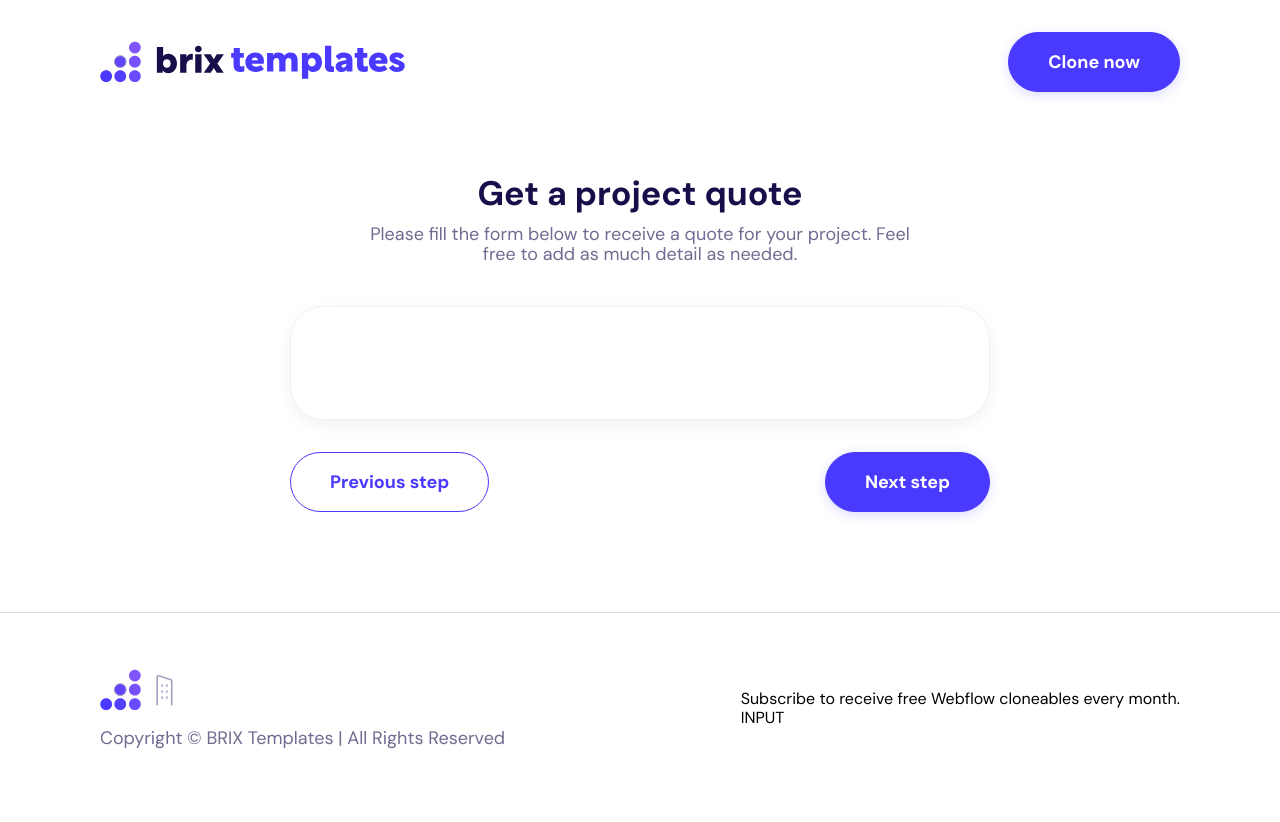
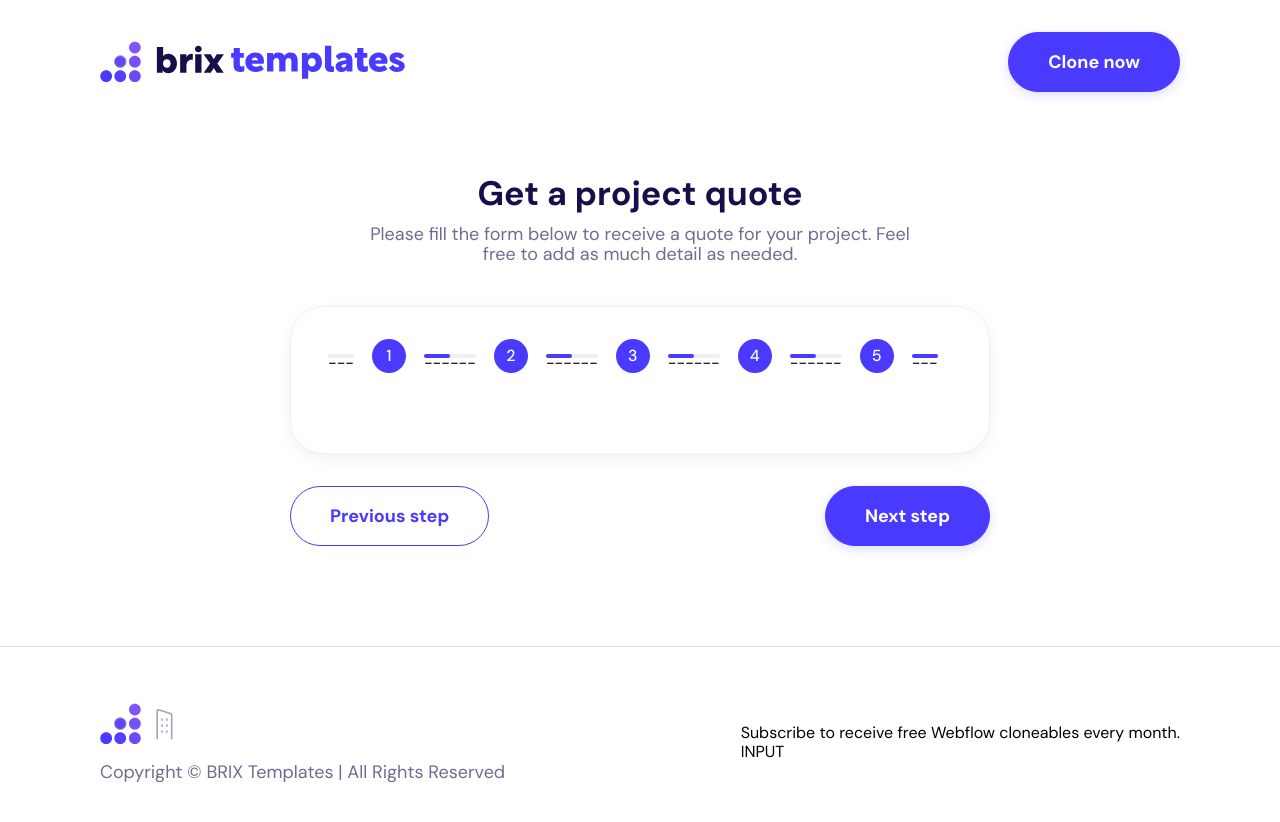
Before and after one commit to Vladislav-Chistyakov/Multi-step-Form, a Vue app: page / in a window 1280 px wide. Shown: the top 822 px of the page. Built offline with nearby package versions, Linux system fonts and the light colour scheme.

Commit message:
Сделал набросок для пошаговой формы

```diff
--- a/src/components/main/StepByStepForm/index.vue
+++ b/src/components/main/StepByStepForm/index.vue
@@ -18,7 +18,53 @@ export default {
     </p>
     <form class="steps-block__form">
       <div class="steps-block__card">
-
+        <ul class="steps-block__list-steps">
+          <li class="steps-block__item-step item-step">
+            <div class="item-step__back-line">
+              <div class="item-step__back-center-line">---</div>
+            </div>
+            <span class="item-step__num-step">1</span>
+            <div class="item-step__next-line">
+              <div class="item-step__next-center-line">---</div>
+            </div>
+          </li>
+          <li class="steps-block__item-step item-step">
+            <div class="item-step__back-line">
+              <div class="item-step__back-center-line">---</div>
+            </div>
+            <span class="item-step__num-step">2</span>
+            <div class="item-step__next-line">
+              <div class="item-step__next-center-line">---</div>
+            </div>
+          </li>
+          <li class="steps-block__item-step item-step">
+            <div class="item-step__back-line">
+              <div class="item-step__back-center-line">---</div>
+            </div>
+            <span class="item-step__num-step">3</span>
+            <div class="item-step__next-line">
+              <div class="item-step__next-center-line">---</div>
+            </div>
+          </li>
+          <li class="steps-block__item-step item-step">
+            <div class="item-step__back-line">
+              <div class="item-step__back-center-line">---</div>
+            </div>
+            <span class="item-step__num-step">4</span>
+            <div class="item-step__next-line">
+              <div class="item-step__next-center-line">---</div>
+            </div>
+          </li>
+          <li class="steps-block__item-step item-step">
+            <div class="item-step__back-line">
+              <div class="item-step__back-center-line">---</div>
+            </div>
+            <span class="item-step__num-step">5</span>
+            <div class="item-step__next-line">
+              <div class="item-step__next-center-line">---</div>
+            </div>
+          </li>
+        </ul>
       </div>
       <div class="steps-block__block-buttons">
         <UIButton type="button"
@@ -84,4 +130,65 @@ export default {
   background: white;
   box-shadow: none;
 }
+
+.steps-block__list-steps {
+  display: flex;
+  flex-direction: row;
+  flex-wrap: wrap;
+}
+
+.steps-block__item-step {
+  display: flex;
+  flex-direction: row;
+  align-items: center;
+}
+
+.item-step {
+
+}
+
+
+.item-step__num-step {
+  background-color: #4A3AFF;
+  color: white;
+  border-radius: 100%;
+  height: 34px;
+  width: 34px;
+  display: flex;
+  justify-content: center;
+  align-items: center;
+
+  font-size: 16px;
+  font-weight: 500;
+  line-height: 18px;
+}
+
+.item-step__back-line {
+  margin-right: 18px;
+  height: 4px;
+  background: #EFF0F6;
+  border-radius: 0 10px 10px 0;
+}
+
+
+.item-step__back-center-line {
+  border-radius: 0 10px 10px 0;
+  height: 4px;
+  background-color: #EFF0F6;
+}
+
+.item-step__next-line {
+  margin-left: 18px;
+  height: 4px;
+  background: #EFF0F6;
+  border-radius: 10px 0 0 10px;
+}
+
+.item-step__next-center-line {
+  border-radius: 10px;
+  height: 4px;
+  background-color: #4A3AFF;
+}
+
+
 </style>
```
